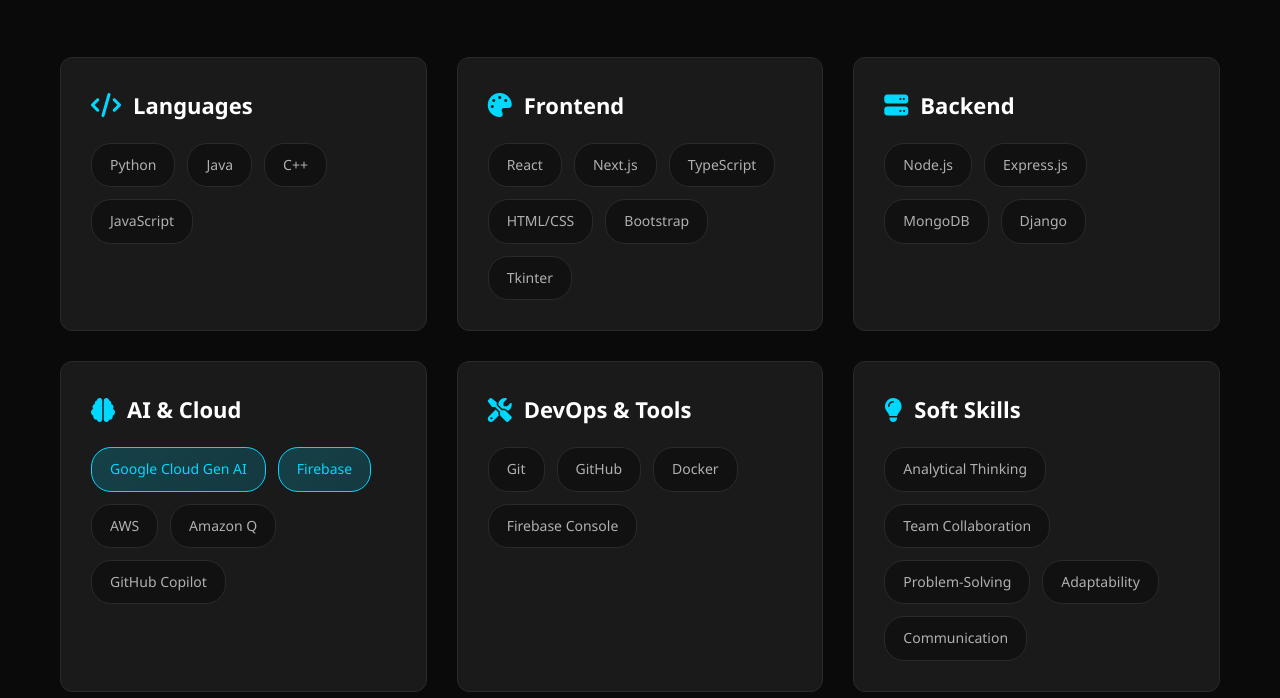
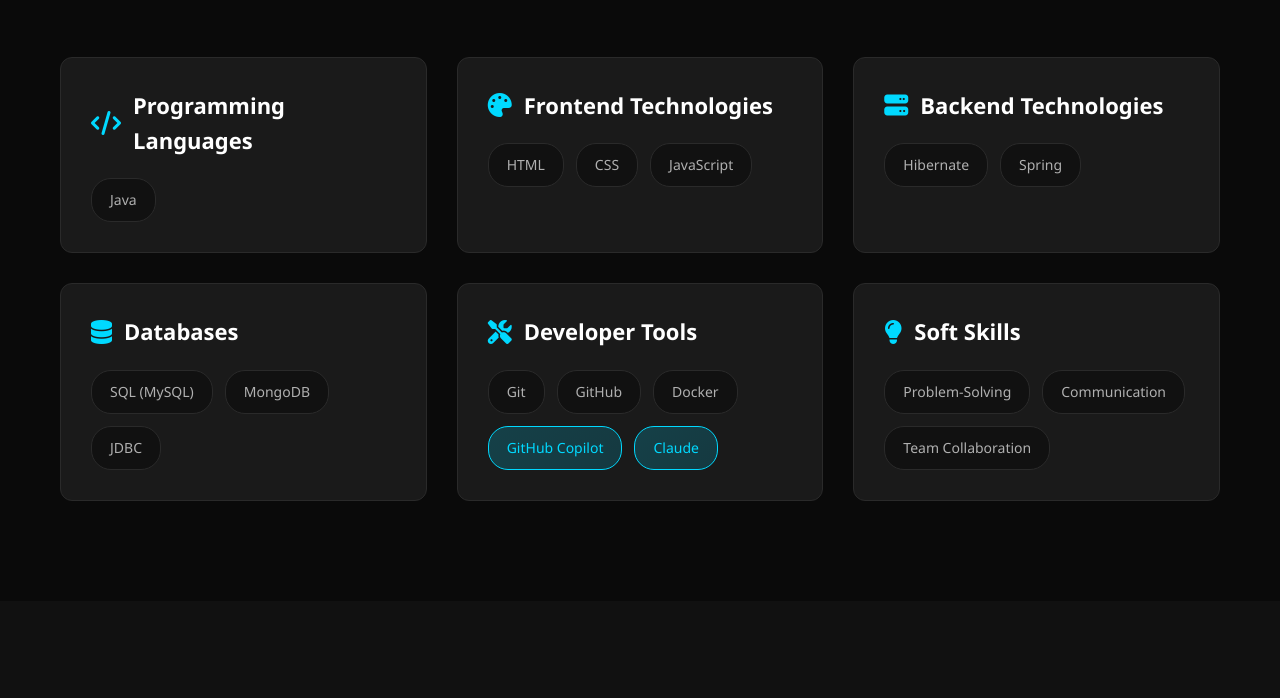
Before and after one commit to navi-siddu-1103/naviPortfolio, a plain HTML site: page index.html in a window 1280 px wide. Shown: the part 2038-2736 px from the top of the page. Drawn offline with Linux system fonts and the light colour scheme.

Commit message:
Update technical skills: Java, HTML/CSS/JS, Hibernate, Spring, MySQL, MongoDB, JDBC, developer tools & soft skills

```diff
--- a/index.html
+++ b/index.html
@@ -126,59 +126,50 @@
             <div class="skills-grid">
                 <!-- Programming Languages -->
                 <div class="skill-category">
-                    <h3><i class="fas fa-code"></i> Languages</h3>
+                    <h3><i class="fas fa-code"></i> Programming Languages</h3>
                     <div class="skill-items">
-                        <span class="skill-tag">Python</span>
                         <span class="skill-tag">Java</span>
-                        <span class="skill-tag">C++</span>
-                        <span class="skill-tag">JavaScript</span>
                     </div>
                 </div>
 
                 <!-- Frontend -->
                 <div class="skill-category">
-                    <h3><i class="fas fa-palette"></i> Frontend</h3>
+                    <h3><i class="fas fa-palette"></i> Frontend Technologies</h3>
                     <div class="skill-items">
-                        <span class="skill-tag">React</span>
-                        <span class="skill-tag">Next.js</span>
-                        <span class="skill-tag">TypeScript</span>
-                        <span class="skill-tag">HTML/CSS</span>
-                        <span class="skill-tag">Bootstrap</span>
-                        <span class="skill-tag">Tkinter</span>
+                        <span class="skill-tag">HTML</span>
+                        <span class="skill-tag">CSS</span>
+                        <span class="skill-tag">JavaScript</span>
                     </div>
                 </div>
 
                 <!-- Backend -->
                 <div class="skill-category">
-                    <h3><i class="fas fa-server"></i> Backend</h3>
+                    <h3><i class="fas fa-server"></i> Backend Technologies</h3>
                     <div class="skill-items">
-                        <span class="skill-tag">Node.js</span>
-                        <span class="skill-tag">Express.js</span>
-                        <span class="skill-tag">MongoDB</span>
-                        <span class="skill-tag">Django</span>
+                        <span class="skill-tag">Hibernate</span>
+                        <span class="skill-tag">Spring</span>
                     </div>
                 </div>
 
-                <!-- AI & Cloud Tools -->
+                <!-- Databases -->
                 <div class="skill-category">
-                    <h3><i class="fas fa-brain"></i> AI & Cloud</h3>
+                    <h3><i class="fas fa-database"></i> Databases</h3>
                     <div class="skill-items">
-                        <span class="skill-tag highlight-tag">Google Cloud Gen AI</span>
-                        <span class="skill-tag highlight-tag">Firebase</span>
-                        <span class="skill-tag">AWS</span>
-                        <span class="skill-tag">Amazon Q</span>
-                        <span class="skill-tag">GitHub Copilot</span>
+                        <span class="skill-tag">SQL (MySQL)</span>
+                        <span class="skill-tag">MongoDB</span>
+                        <span class="skill-tag">JDBC</span>
                     </div>
                 </div>
 
-                <!-- DevOps & Tools -->
+                <!-- Developer Tools -->
                 <div class="skill-category">
-                    <h3><i class="fas fa-tools"></i> DevOps & Tools</h3>
+                    <h3><i class="fas fa-tools"></i> Developer Tools</h3>
                     <div class="skill-items">
                         <span class="skill-tag">Git</span>
                         <span class="skill-tag">GitHub</span>
                         <span class="skill-tag">Docker</span>
-                        <span class="skill-tag">Firebase Console</span>
+                        <span class="skill-tag highlight-tag">GitHub Copilot</span>
+                        <span class="skill-tag highlight-tag">Claude</span>
                     </div>
                 </div>
 
@@ -186,11 +177,9 @@
                 <div class="skill-category">
                     <h3><i class="fas fa-lightbulb"></i> Soft Skills</h3>
                     <div class="skill-items">
-                        <span class="skill-tag">Analytical Thinking</span>
+                        <span class="skill-tag">Problem-Solving</span>
+                        <span class="skill-tag">Communication</span>
                         <span class="skill-tag">Team Collaboration</span>
-                        <span class="skill-tag">Problem-Solving</span>
-                        <span class="skill-tag">Adaptability</span>
-                        <span class="skill-tag">Communication</span>
                     </div>
                 </div>
             </div>
```
